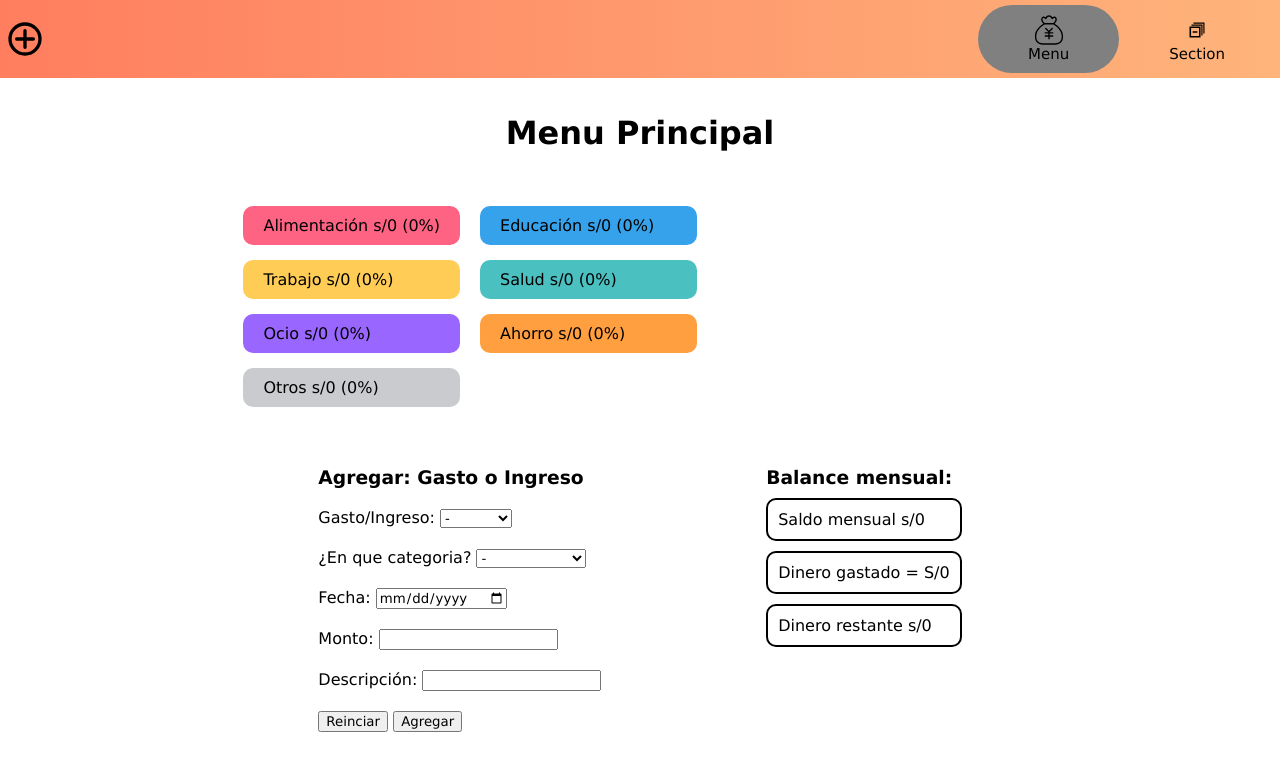
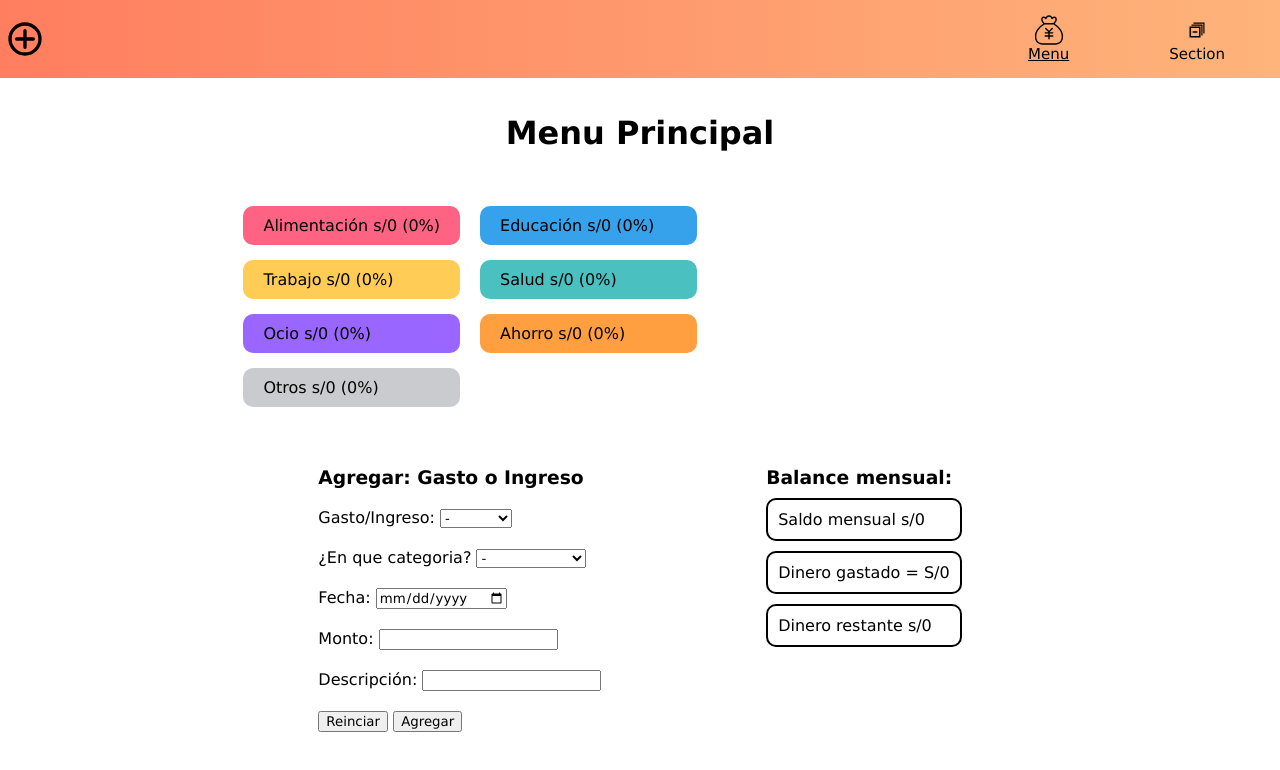
Before and after one commit to adriandela826/money_manager, a website built with Vite: page index.html in a window 1280 px wide. In both pictures the pointer is over the link "Menu". Built offline with nearby package versions, Linux system fonts and the light colour scheme.

Commit message:
Ajustes de hover en header

```diff
--- a/src/index.css
+++ b/src/index.css
@@ -28,7 +28,6 @@ header{
   display: flex;
   flex-direction: column;
   align-items: center;
-  cursor: pointer;
   border-radius: 50px;
   padding: 10px 50px;
 }
@@ -43,8 +42,8 @@ header{
   color: inherit;
 }
 
-.menu ul li:hover{
-  background-color: grey;
+.menu ul li a:hover{
+  text-decoration: underline;
 }
 
 /* INDEX.HTML */
--- a/src/sections.css
+++ b/src/sections.css
@@ -28,7 +28,6 @@ header{
   display: flex;
   flex-direction: column;
   align-items: center;
-  cursor: pointer;
   border-radius: 50px;
   padding: 10px 50px;
 }
@@ -43,8 +42,8 @@ header{
   color: inherit;
 }
 
-.menu ul li:hover{
-  background-color: grey;
+.menu ul li a:hover{
+  text-decoration: underline;
 }
 
 /* Detalles de gastos */
```
